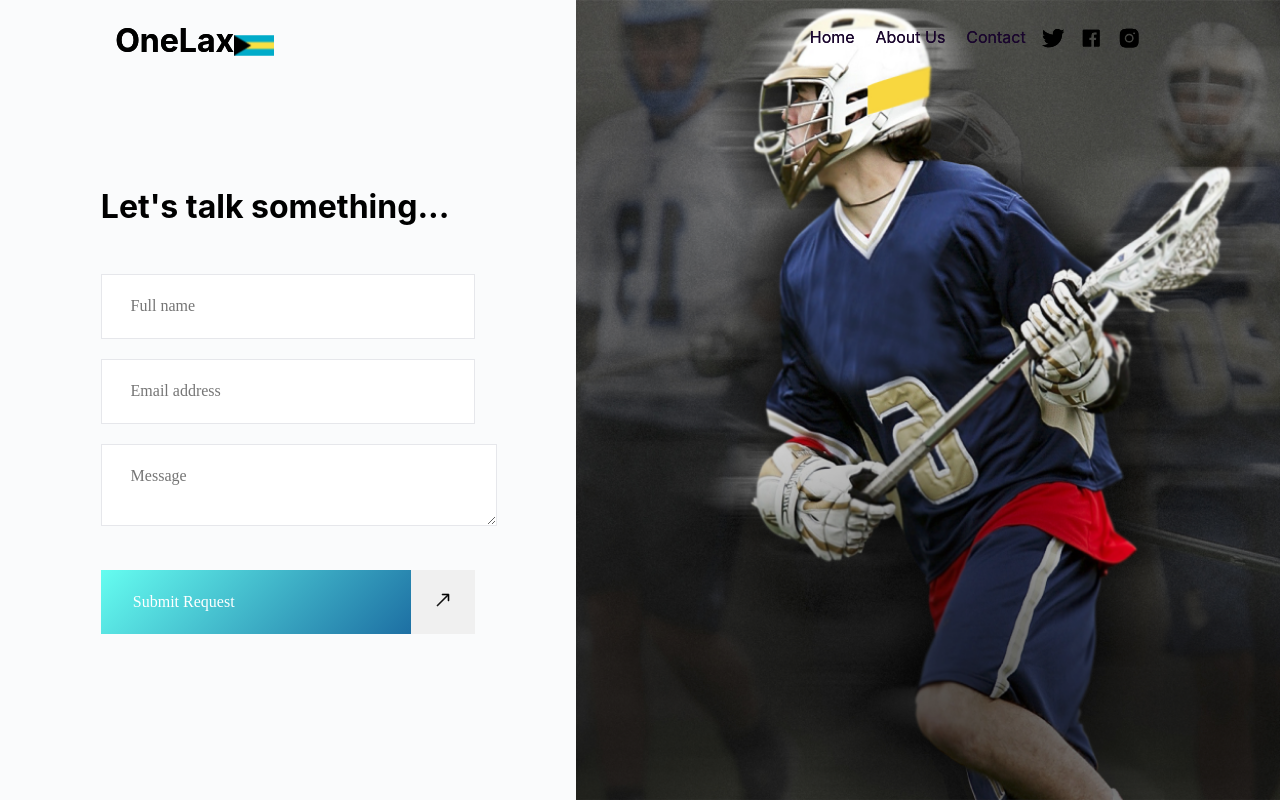
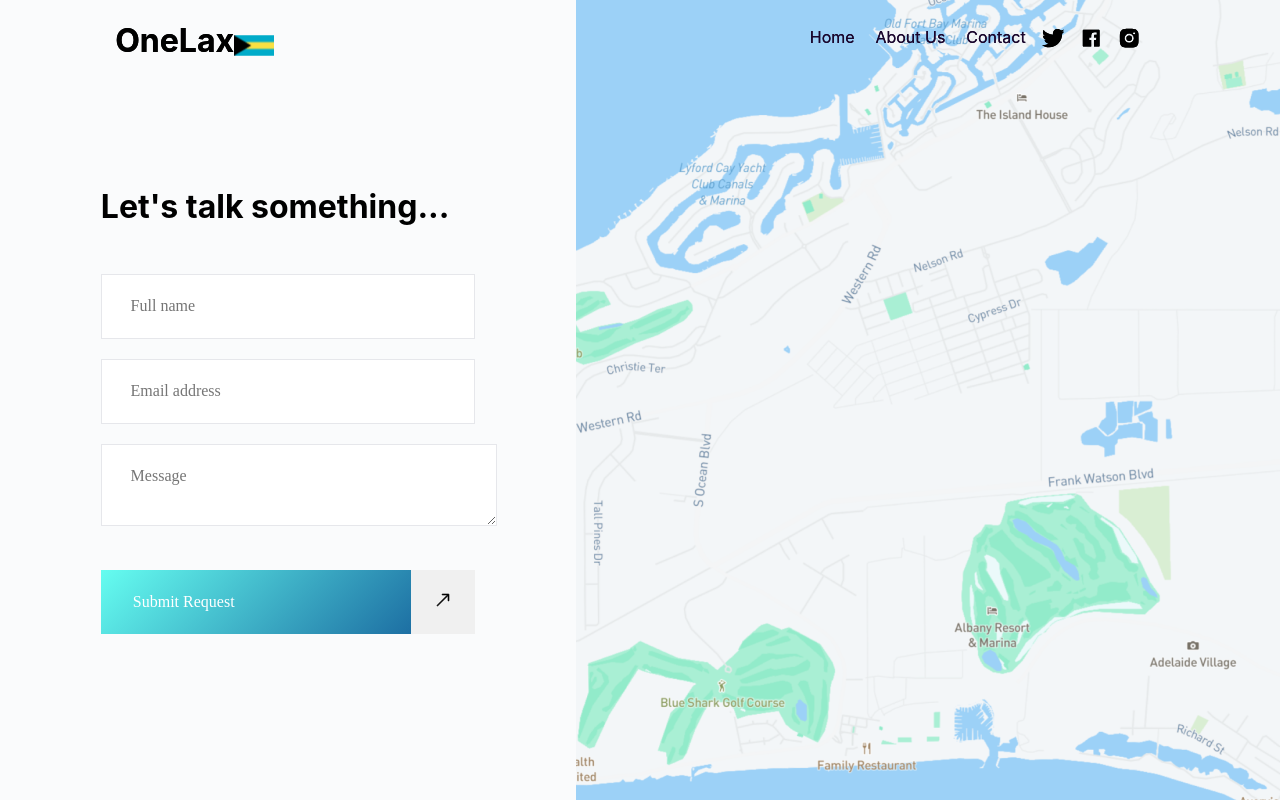
Before and after one commit to ivoinestrachan/lacrosse-site, a React (Create React App) app: page /contact-us in a window 1280 px wide. Built offline with nearby package versions, Linux system fonts and the light colour scheme; a web font is replaced by a local one.

Commit message:
location fix

```diff
--- a/src/components/Contact/contact.module.css
+++ b/src/components/Contact/contact.module.css
@@ -14,6 +14,7 @@
   display: flex;
   height: 100%;
   width: 55vw;
+  cursor: pointer;
 }
 
 .img {
--- a/src/components/Contact/index.js
+++ b/src/components/Contact/index.js
@@ -1,6 +1,6 @@
 import React from "react";
 import styles from "./contact.module.css";
-import Img from "../../assets/formImg.png";
+import location from "../../assets/location.png";
 import { BsArrowUpRight } from "react-icons/bs";
 import Navbar from "../Navbar";
 
@@ -24,7 +24,11 @@ const Contact = () => {
           </form>
         </div>
         <div className={styles.imgContainer}>
-          <img src={Img} alt="form img" className={styles.img} />
+          <a
+          href="https://www.google.com/maps/dir/25.0652528,-77.3441077/windsor+albany+location/@25.0330856,-77.4901167,12z/data=!3m1!4b1!4m9!4m8!1m1!4e1!1m5!1m1!1s0x892f66c04cb4e63f:0xdb28c3c1c2e1a1fb!2m2!1d-77.4960708!2d25.0159378"
+          >
+          <img src={location} alt="locaton" className={styles.img} />
+          </a>
         </div>
       </div>
     </>
```
Also changed, not shown: src/assets/location.png (added).
